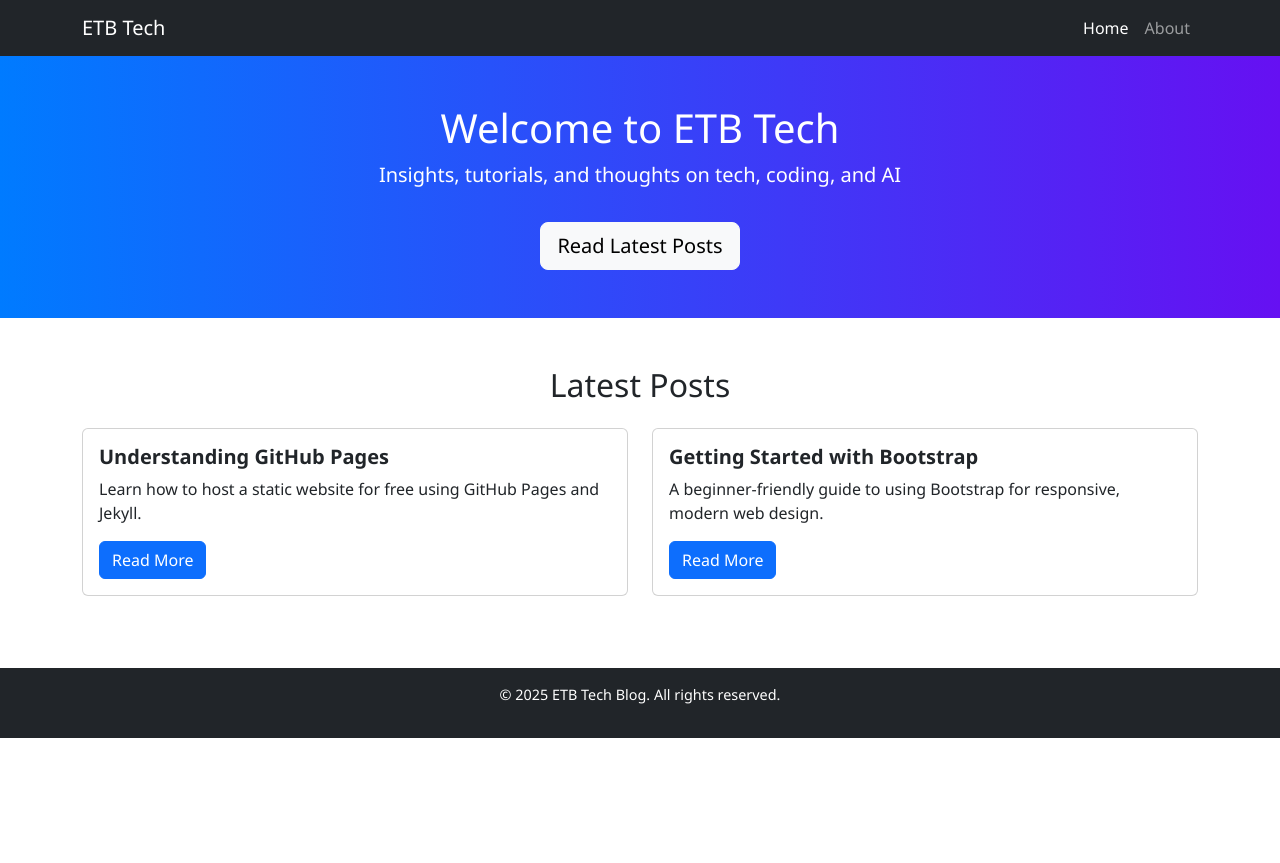
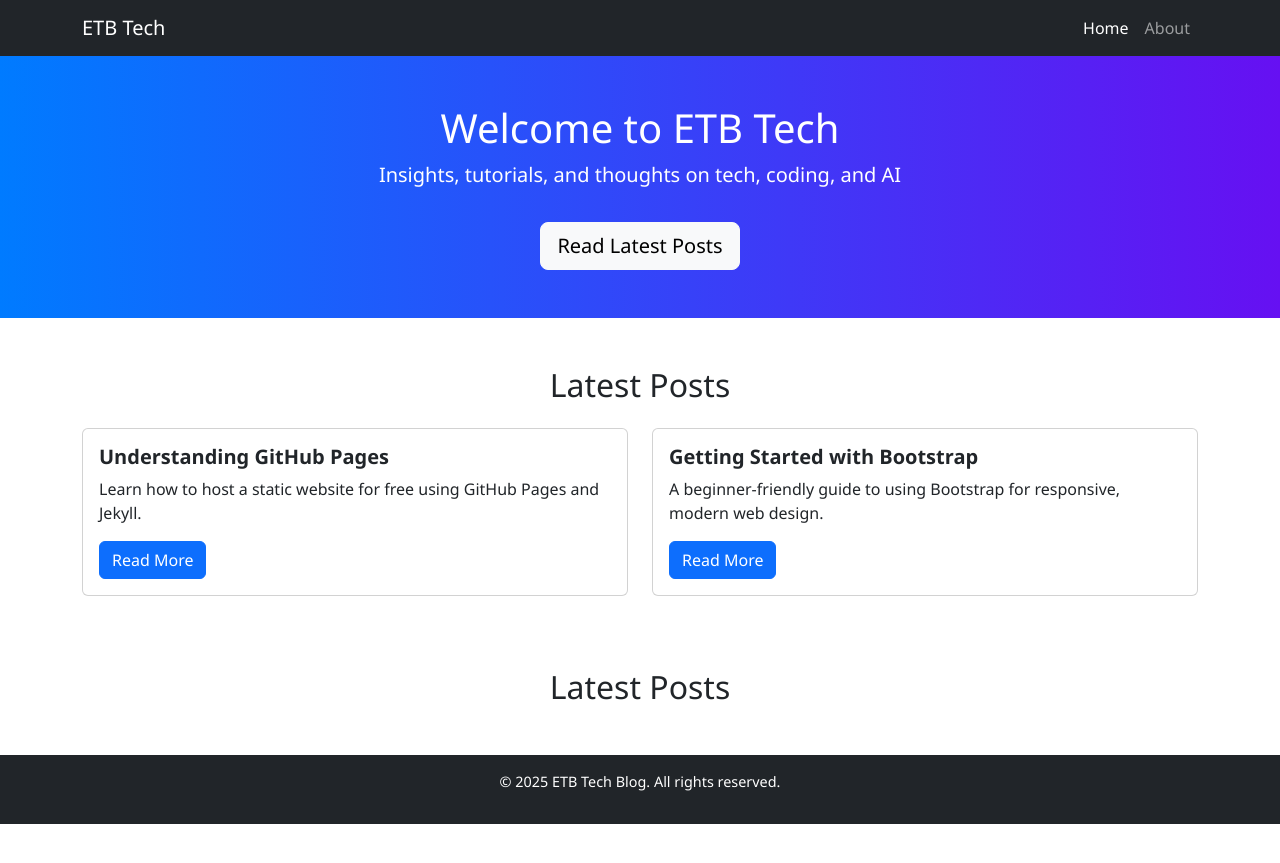
Before and after one commit to berges01/berges01.github.io, a Jekyll site: the page index.html, which Jekyll copies as it is, in a window 1280 px wide. Shown: the top 863 px of the page. Built offline with Jekyll 4.4.1, drawn with Linux system fonts in a browser that asks for light colours.

Commit message:
adding blog jump

```diff
--- a/index.html
+++ b/index.html
@@ -63,6 +63,11 @@
   </div>
 </section>
 
+<!-- Latest Posts -->
+<section class="container my-5" id="blog">
+  <h2 class="mb-4 text-center">Latest Posts</h2>
+</section>
+
 <!-- Footer -->
 <footer class="bg-dark text-white text-center py-3">
   <p>&copy; 2025 ETB Tech Blog. All rights reserved.</p>
```
